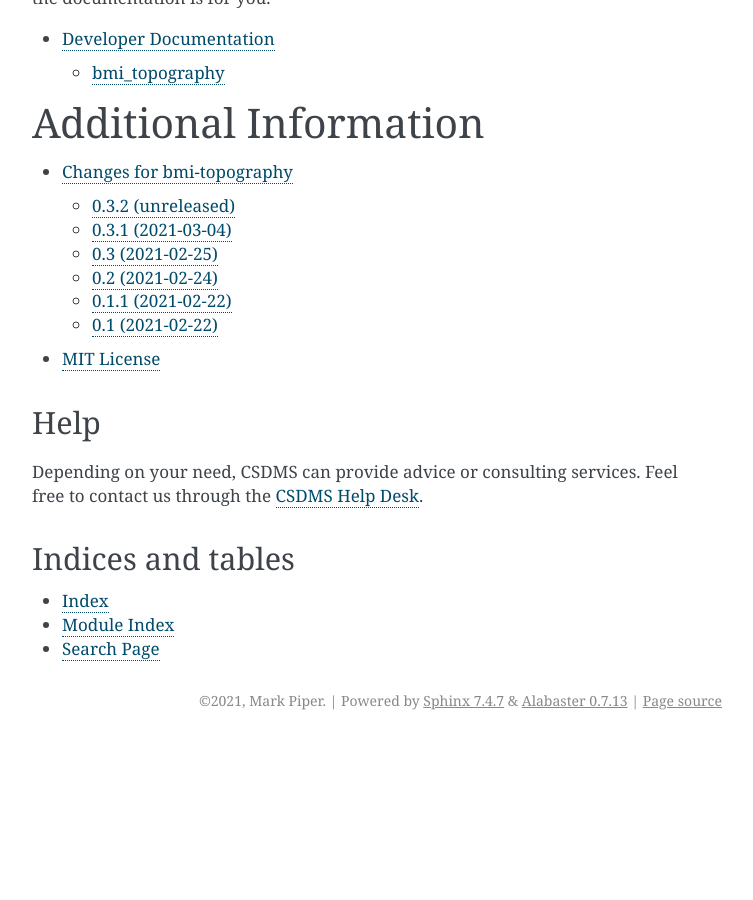
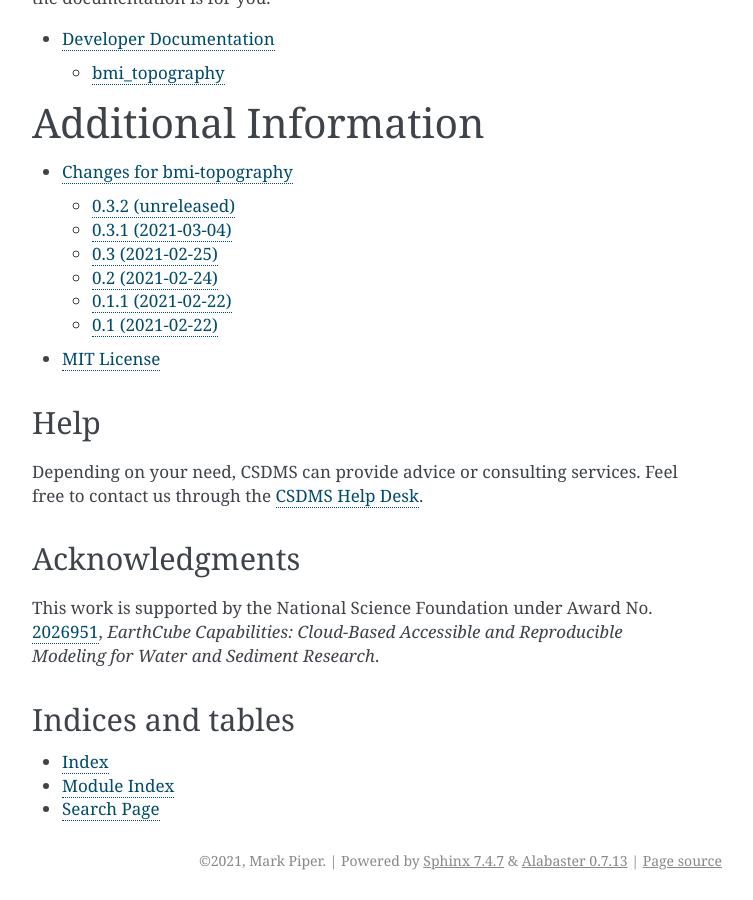
Before and after one commit to csdms/bmi-topography, a Sphinx documentation site: the page built from docs/source/index.rst, in a window 1280 px wide and 900 px high, scrolled down 2944 px. Shown: the whole window, without its empty margins (388-1141 px from the left). Built offline with Sphinx 7.4.7, drawn with Linux system fonts in a browser that asks for light colours; before the commit the page ends 3684 px from its top, so only the background shows below that.

Commit message:
Add acknowledgments directly to docs

```diff
--- a/docs/source/index.rst
+++ b/docs/source/index.rst
@@ -30,6 +30,13 @@
 Depending on your need, CSDMS can provide advice or consulting services.
 Feel free to contact us through the `CSDMS Help Desk <https://github.com/csdms/help-desk>`_.
 
+Acknowledgments
+---------------
+
+This work is supported by the National Science Foundation under Award No.
+`2026951 <https://www.nsf.gov/awardsearch/showAward?AWD_ID=2026951>`_,
+*EarthCube Capabilities: Cloud-Based Accessible and Reproducible Modeling for Water and Sediment Research*.
+
 Indices and tables
 ------------------
 
```
